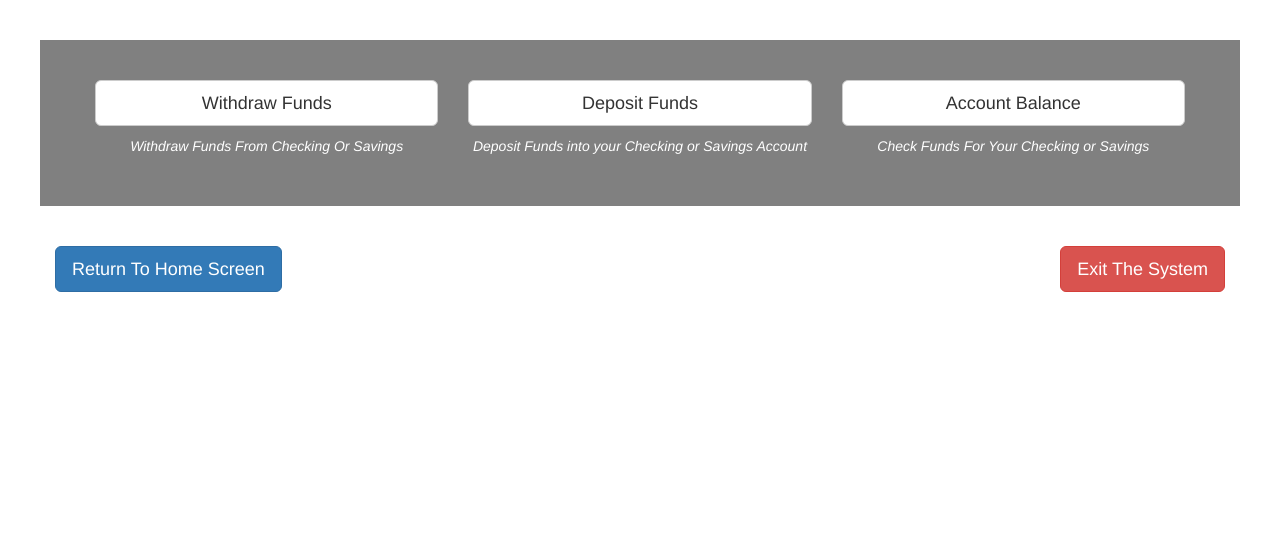
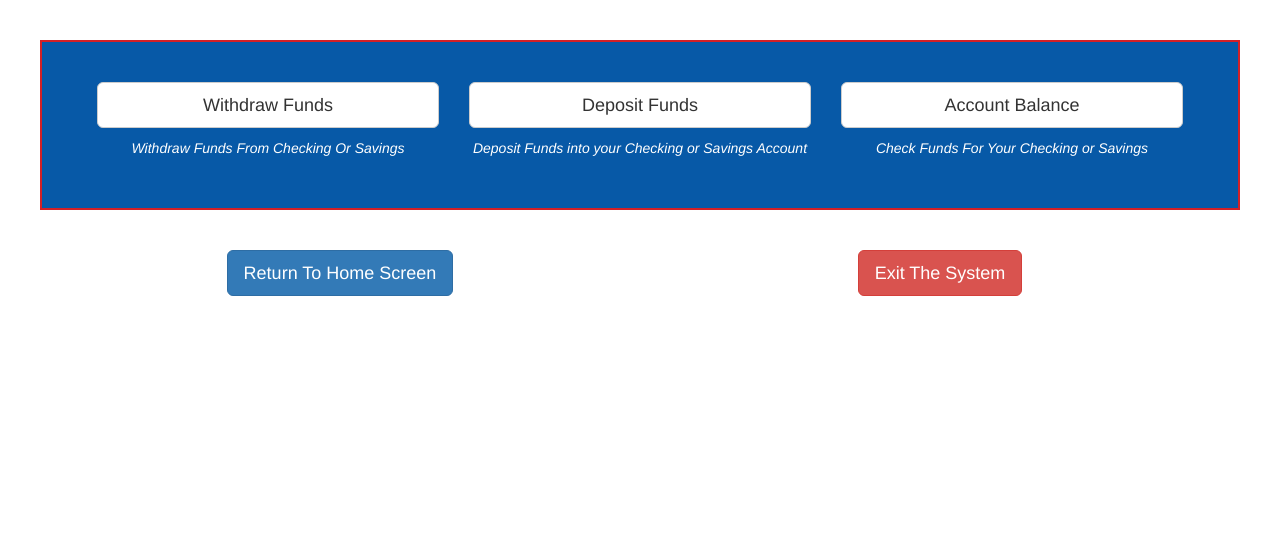
Before and after one commit to nataliagarkcia/atm, a PHP site: page /page3-LF.html in a window 1280 px wide. Shown: the part 110-646 px from the top of the page. Run offline with PHP 8.4, Linux system fonts and the light colour scheme.

Commit message:
Tweaked some CSS in page3

```diff
--- a/assets/style.css
+++ b/assets/style.css
@@ -24,9 +24,10 @@
 
 /* CSS by LF for page3-LF.html */
 .options{
-	background-color: grey;
+	background-color: #0759A7;
 	margin: 40px;
 	padding: 40px;
+	border: 2px solid #D32027;
 }
 
 .nav {
--- a/page3-LF.html
+++ b/page3-LF.html
@@ -43,11 +43,11 @@
 <!--contains nav options of back and exit-->
 <div class="row nav">
 	<div class= "col-md-6 home">
-			<button type="button" class="btn btn-primary btn-lg pull-left">Return To Home Screen</button>
+			<button type="button" class="btn btn-primary btn-lg center-block">Return To Home Screen</button>
 			<br>
 	</div>
 	<div class= "col-md-6 exit">
-			<button type="button" class="btn btn-danger btn-lg pull-right">Exit The System</button>
+			<button type="button" class="btn btn-danger btn-lg center-block">Exit The System</button>
 	</div>
 </div><!--end of navigation row-->
 
```
